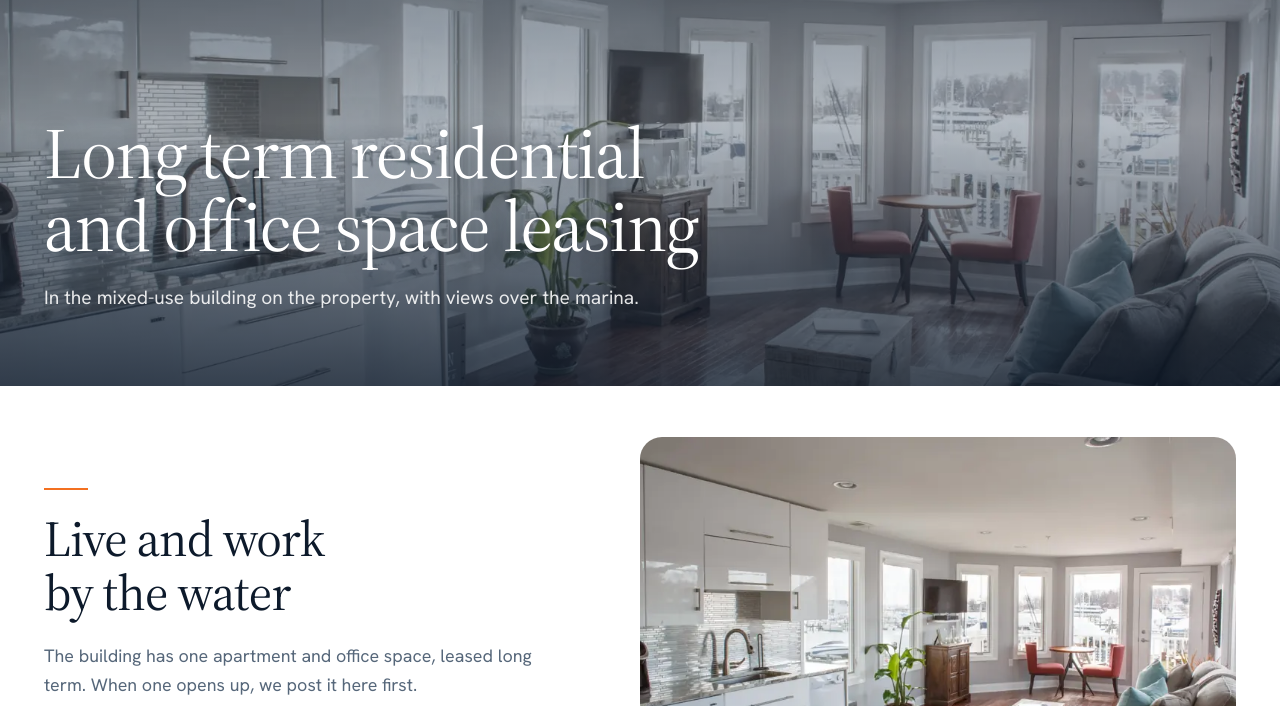
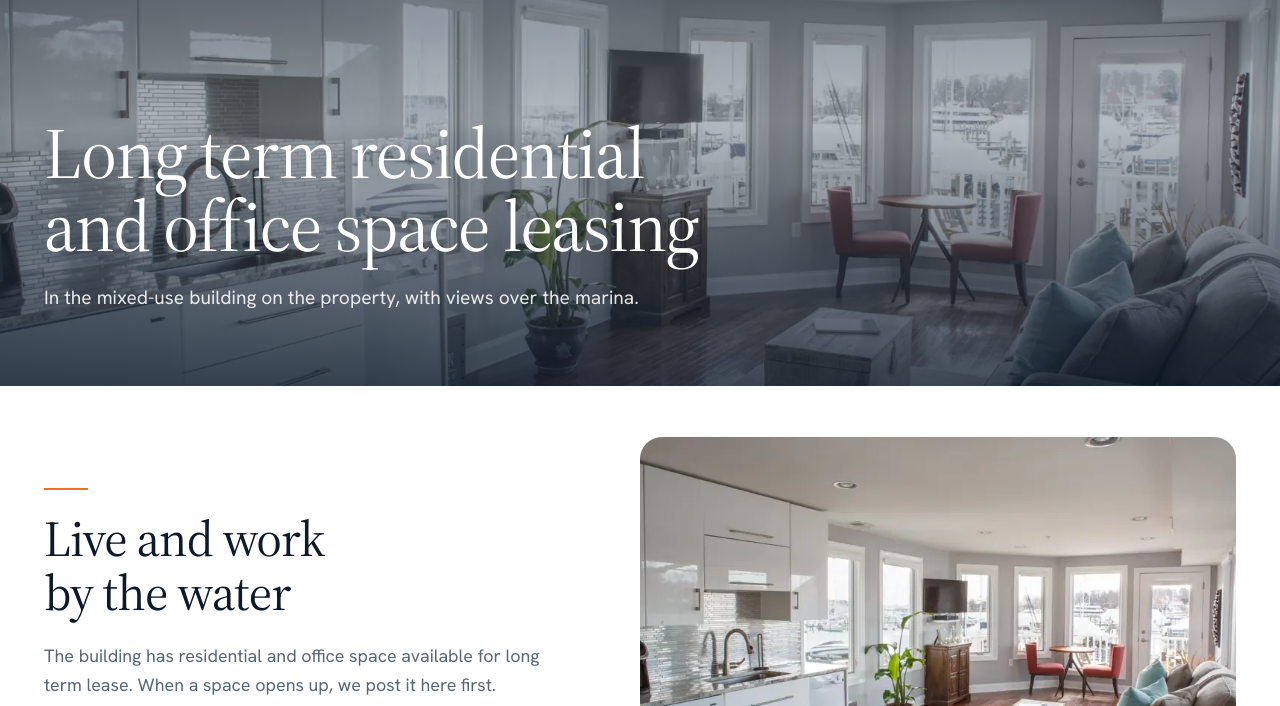
Before and after one commit to sianibutler-sys/butlersmarina, a plain HTML site: page leasing/index.html in a window 1280 px wide. Shown: the part 94-800 px from the top of the page. Drawn offline with Linux system fonts and the light colour scheme.

Commit message:
Leasing copy: residential and office space available for long term lease
Co-Authored-By: Claude Opus 5.5 <noreply@anthropic.com>
Claude-Session: https://claude.ai/code/session_01MQRswwaHsR3Urd71UR2tKb

```diff
--- a/leasing/index.html
+++ b/leasing/index.html
@@ -73,7 +73,7 @@
 <section class="split split--light" aria-labelledby="apt-title">
   <div class="split__body">
     <h2 id="apt-title"><span class="rule" aria-hidden="true"></span>Live and work by the water</h2>
-    <p class="split__lede">The building has one apartment and office space, leased long term. When one opens up, we post it here first.</p>
+    <p class="split__lede">The building has residential and office space available for long term lease. When a space opens up, we post it here first.</p>
     <div class="openings" id="openings">
       <p class="openings__label">Current openings</p>
       <ul class="openings__list" id="openingsList"></ul>
```
Also changed, not shown: faq/index.html (+1 -1 lines).
